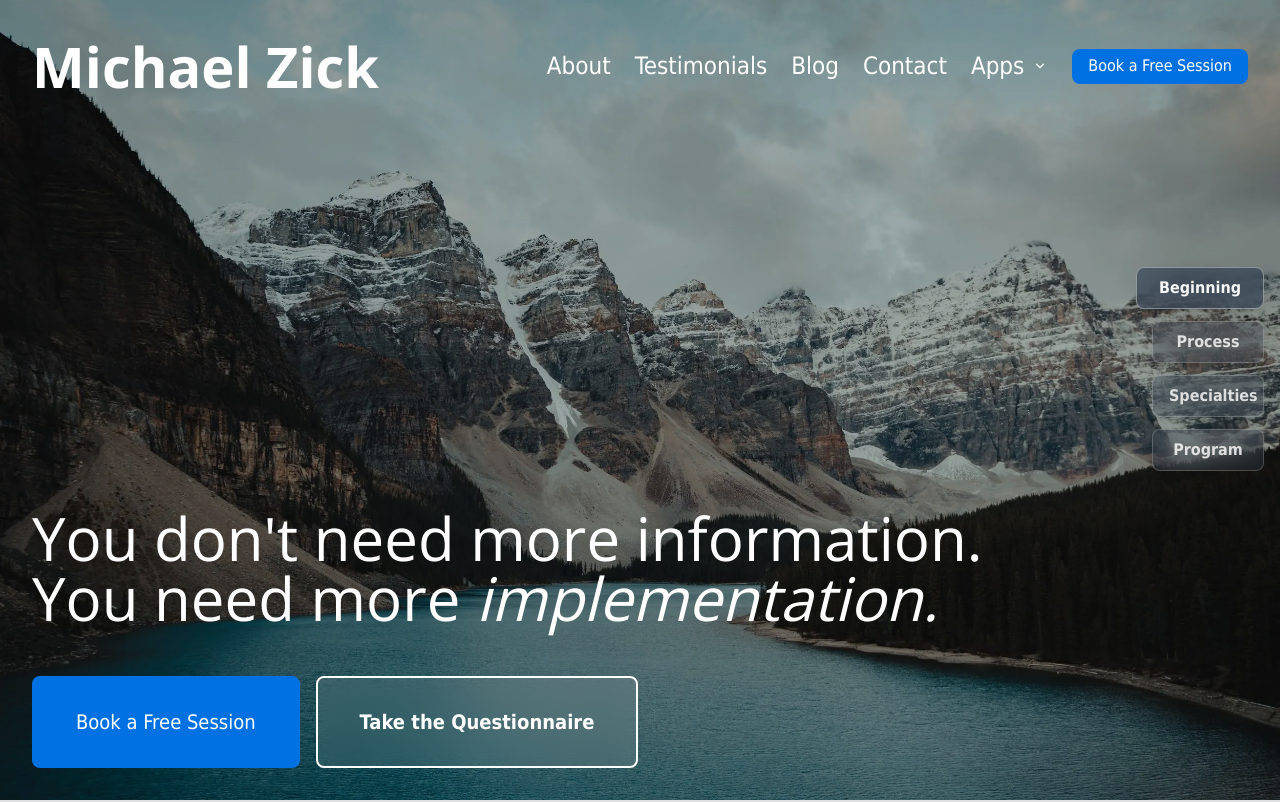
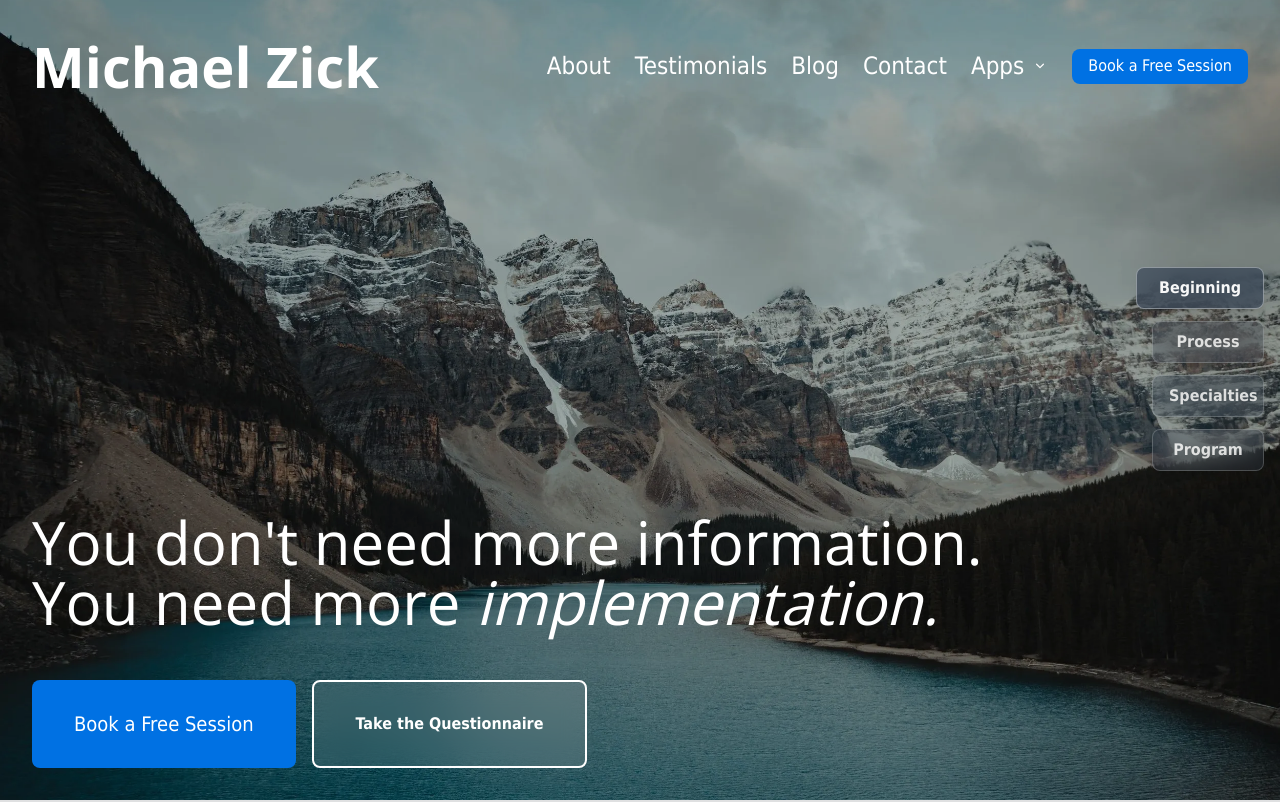
Before and after one commit to michaelzick/michaelzick.com, a Next.js app: page / in a window 1280 px wide. Shown: the top 802 px of the page. Built offline with nearby package versions, Linux system fonts and the light colour scheme.

Commit message:
refactor: Remove transparent border from nav-button and refine padding, font size, and line height for rainbow-glass-btn.

```diff
--- a/app/globals.css
+++ b/app/globals.css
@@ -114,7 +114,6 @@ html {
     padding: 30px 42px;
     font-size: 16px;
     line-height: 16px;
-    border: 2px solid transparent;
   }
 
   .nav-button {
@@ -181,11 +180,14 @@ html {
   }
 
   .rainbow-glass-btn {
-    @apply relative inline-flex items-center justify-center rounded-lg font-bold text-base md:text-xl whitespace-nowrap px-[22px] py-[14px] md:px-[42px] md:py-[30px] transition-all duration-300;
+    @apply relative inline-flex items-center justify-center rounded-lg font-bold text-base md:text-xl whitespace-nowrap transition-all duration-300;
+    padding: 34px 42px;
     background: rgba(255, 255, 255, 0.1);
     backdrop-filter: blur(12px);
     border: 2px solid white;
     color: white;
+    font-size: 16px;
+    line-height: 16px;
     z-index: 1;
   }
 
```
